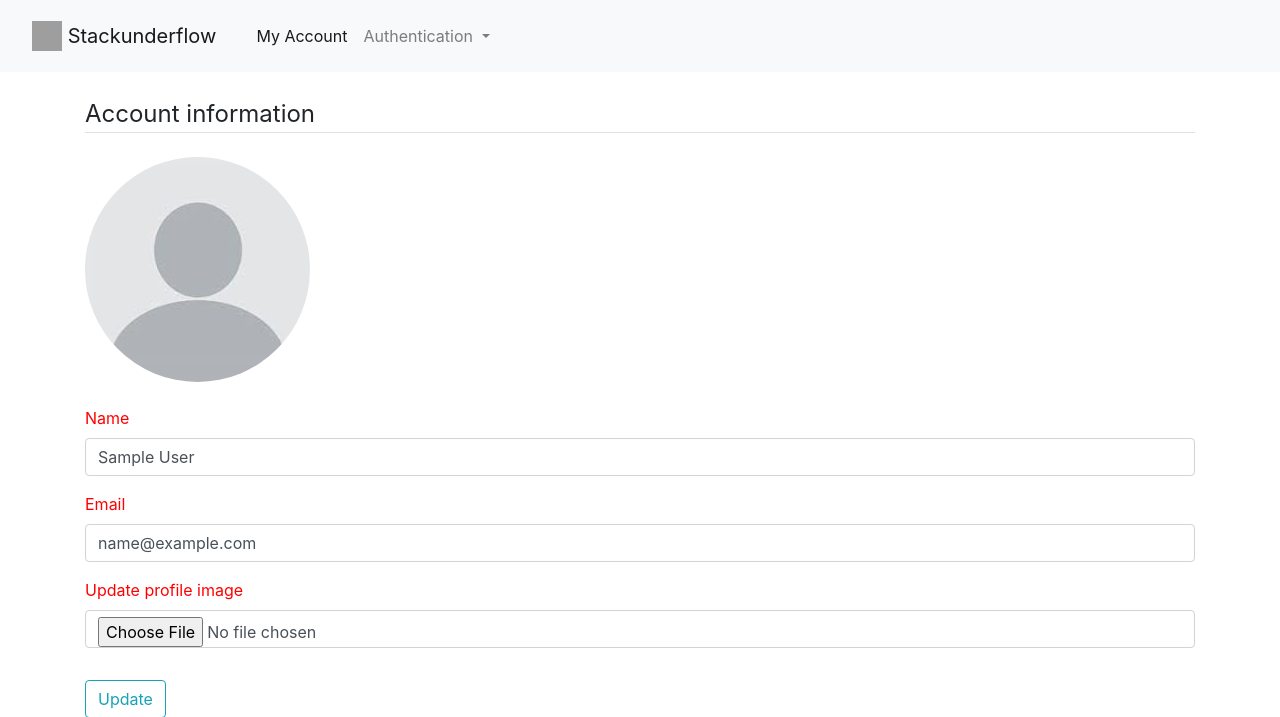
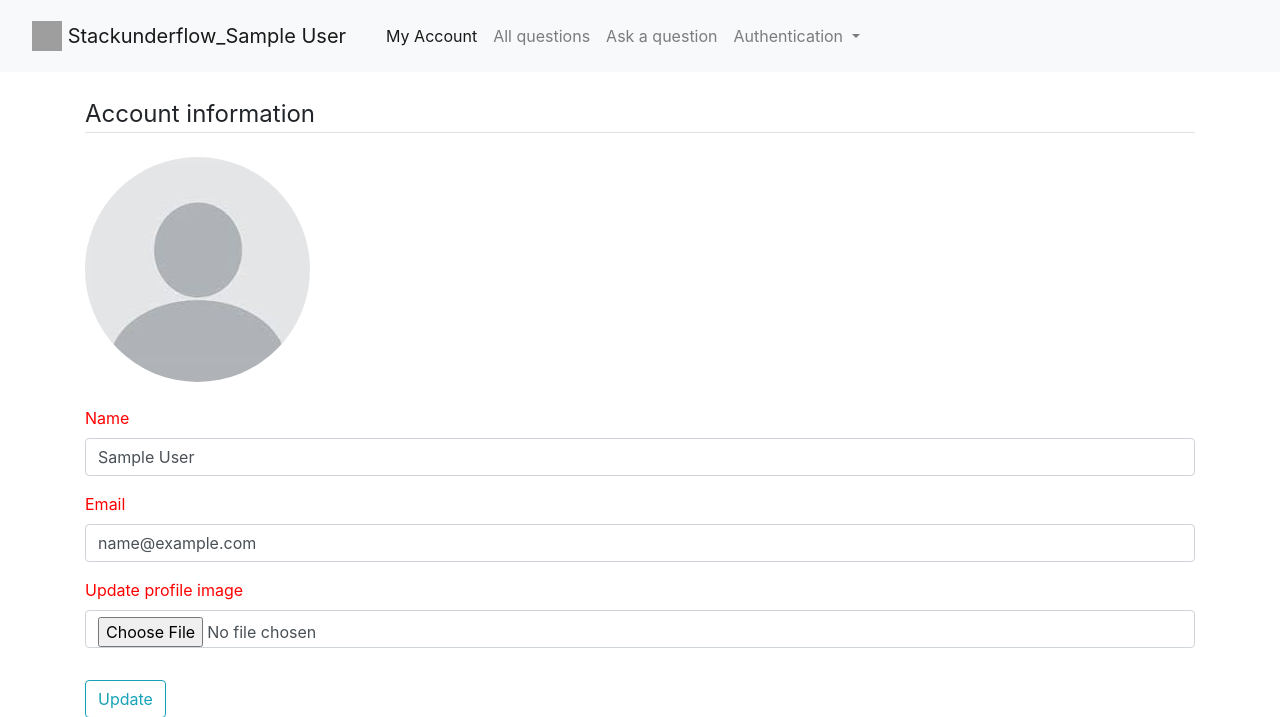
Before and after one commit to arvydasg/stackunderflow, a Flask app: page /auth/my_account in a window 1280 px wide. Shown: the top 717 px of the page. Run offline with Flask 3, Linux system fonts and the light colour scheme; the visitor is signed in with stand-in values (Sample User, id 1); some libraries are stand-ins or nearby versions; grey boxes are pictures that could not be loaded.

Commit message:
display current user name in navigation

```diff
--- a/stackunderflow_app/templates/base.html
+++ b/stackunderflow_app/templates/base.html
@@ -17,8 +17,14 @@
             <!-- Image and text -->
             <nav class="navbar navbar-light bg-light">
                 <a class="navbar-brand" href="{{url_for("route_index")}}">
-                    <img src="https://getbootstrap.com/docs/4.0/assets/brand/bootstrap-solid.svg" width="30" height="30" class="d-inline-block align-top" alt="">
-                    Stackunderflow
+                    {% if current_user.is_authenticated %}
+                        <img src="https://getbootstrap.com/docs/4.0/assets/brand/bootstrap-solid.svg" width="30" height="30" class="d-inline-block align-top" alt="">
+                        Stackunderflow_{{current_user.name}}
+                    {% endif %}
+                    {% if not current_user.is_authenticated %}
+                        <img src="https://getbootstrap.com/docs/4.0/assets/brand/bootstrap-solid.svg" width="30" height="30" class="d-inline-block align-top" alt="">
+                        Stackunderflow
+                    {% endif %}
                 </a>
             </nav>
 
@@ -36,10 +42,16 @@
                         <li class="nav-item active">
                             <a class="nav-link" href="{{url_for("auth.route_my_account")}}">My Account <span class="sr-only">(current)</span></a>
                         </li>
+                        <li class="nav-item">
+                            <a class="nav-link" href="{{url_for("questions.route_all_questions")}}">All questions</a>
+                        </li>
+                        <li class="nav-item">
+                            <a class="nav-link" href="{{url_for("questions.route_add_new_question")}}">Ask a question</a>
+                        </li>
                     {% endif %}
                     {% if not current_user.is_authenticated %}
                         <li class="nav-item">
-                            <a class="nav-link" href="{{url_for("route_index")}}">placeholder for unregistered user</a>
+                            <a class="nav-link" href="{{url_for("questions.route_all_questions")}}">All questions</a>
                         </li>
                     {% endif %}
                     <li class="nav-item dropdown">
```
